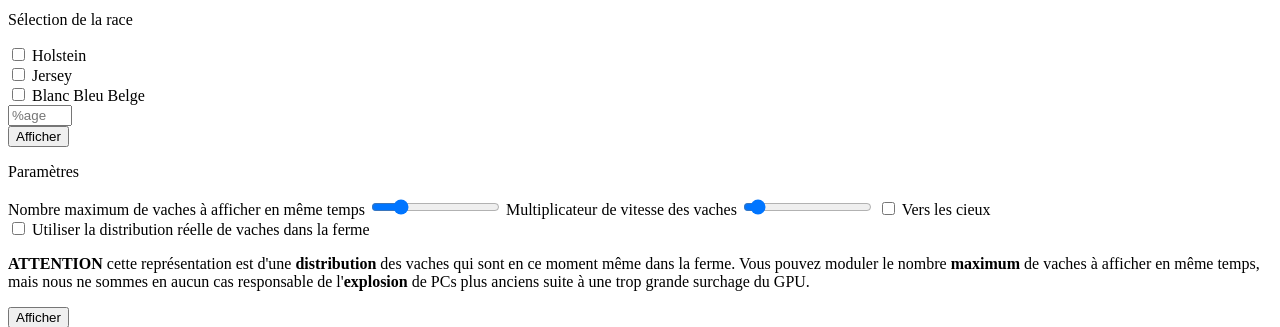
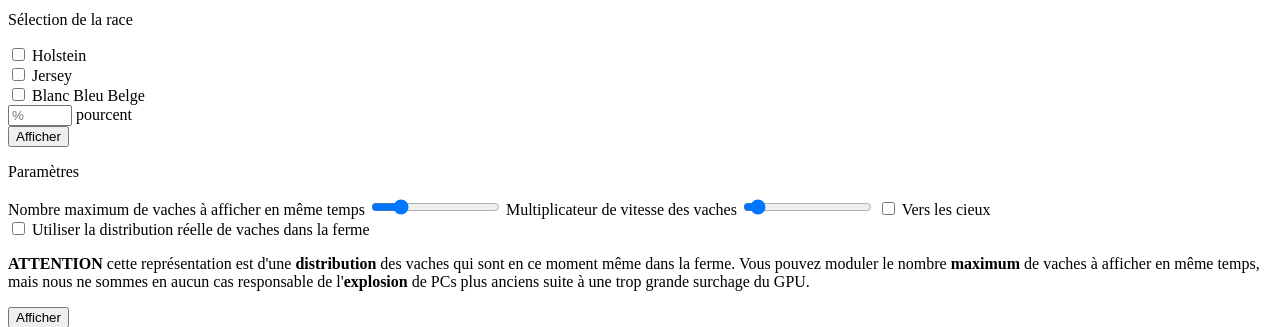
Before and after one commit to NovAti0n/MOOdle, a Python web app: template public/templates/index.html in a window 1280 px wide. Shown: the part 412-739 px from the top of the page. Run offline with Jinja, Linux system fonts and the light colour scheme; the template is opened without the code that fills it: most values are stand-ins (such as "Sample title", 1, 10 or a date in 2020).

Commit message:
form: Change label & placeholder for breed percentage selector

```diff
--- a/public/static/css/style.css
+++ b/public/static/css/style.css
@@ -163,7 +163,7 @@
 }
 
 .input[type="number"] {
-	width: 64px;
+	width: 48px;
 }
 
 .note {
--- a/public/templates/index.html
+++ b/public/templates/index.html
@@ -77,7 +77,8 @@
 			<input type="checkbox" id="b" name="b" {{ "checked" if "b" in request.args else "" }}>
 			<label for="b">Blanc Bleu Belge</label><br>
 
-			<input placeholder="%age" class="input" type="number" id="percentage" name="percentage" min="0" max="100" value="{{ request.args.get("percentage", "") }}"><br>
+			<input placeholder="%" class="input" type="number" id="percentage" name="percentage" min="0" max="100" value="{{ request.args.get("percentage", "") }}">
+			<label for="percentage">pourcent</label><br>
 
 			<input class="button" type="submit" value="Afficher">
 		</form>
```
